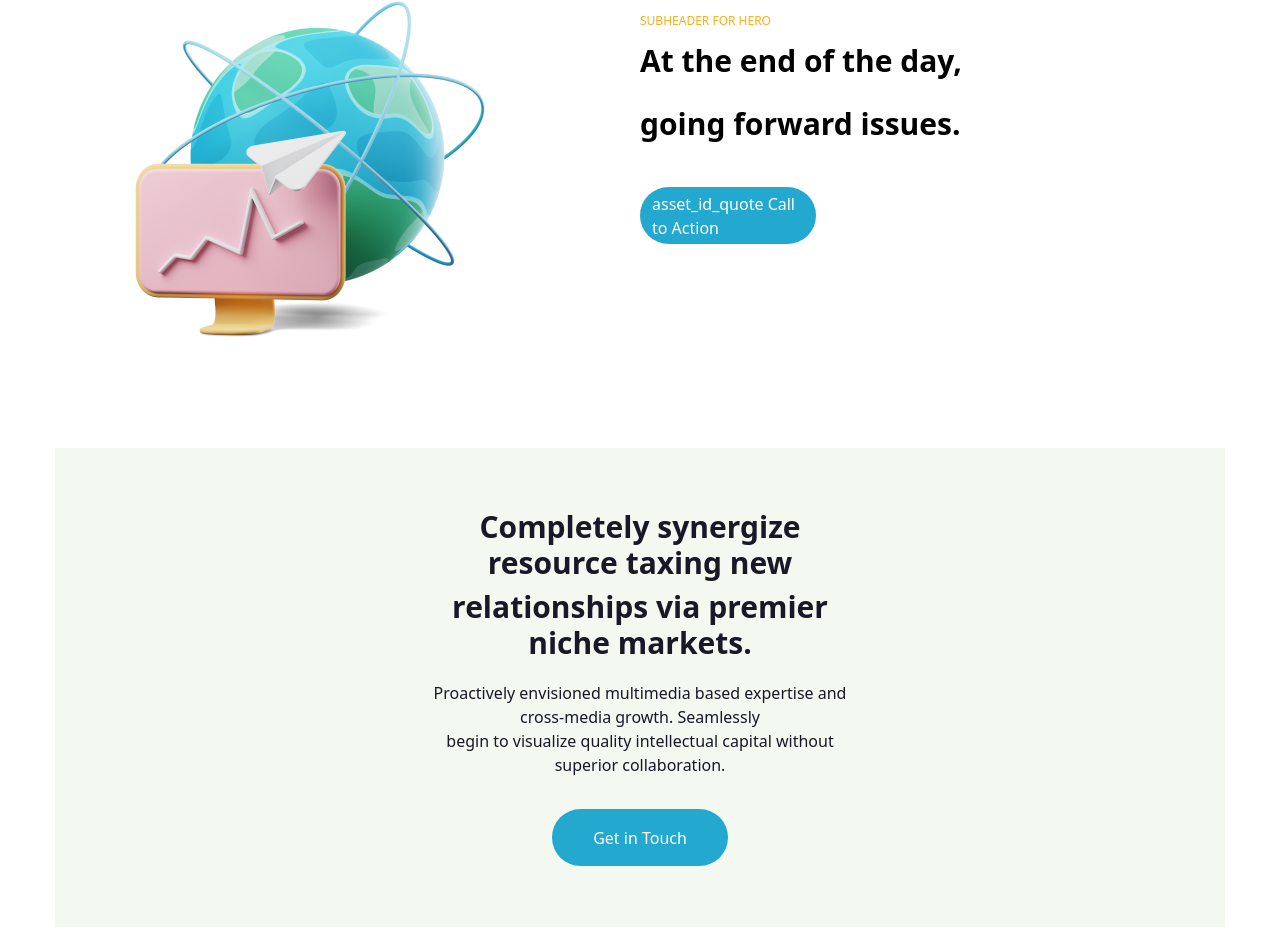
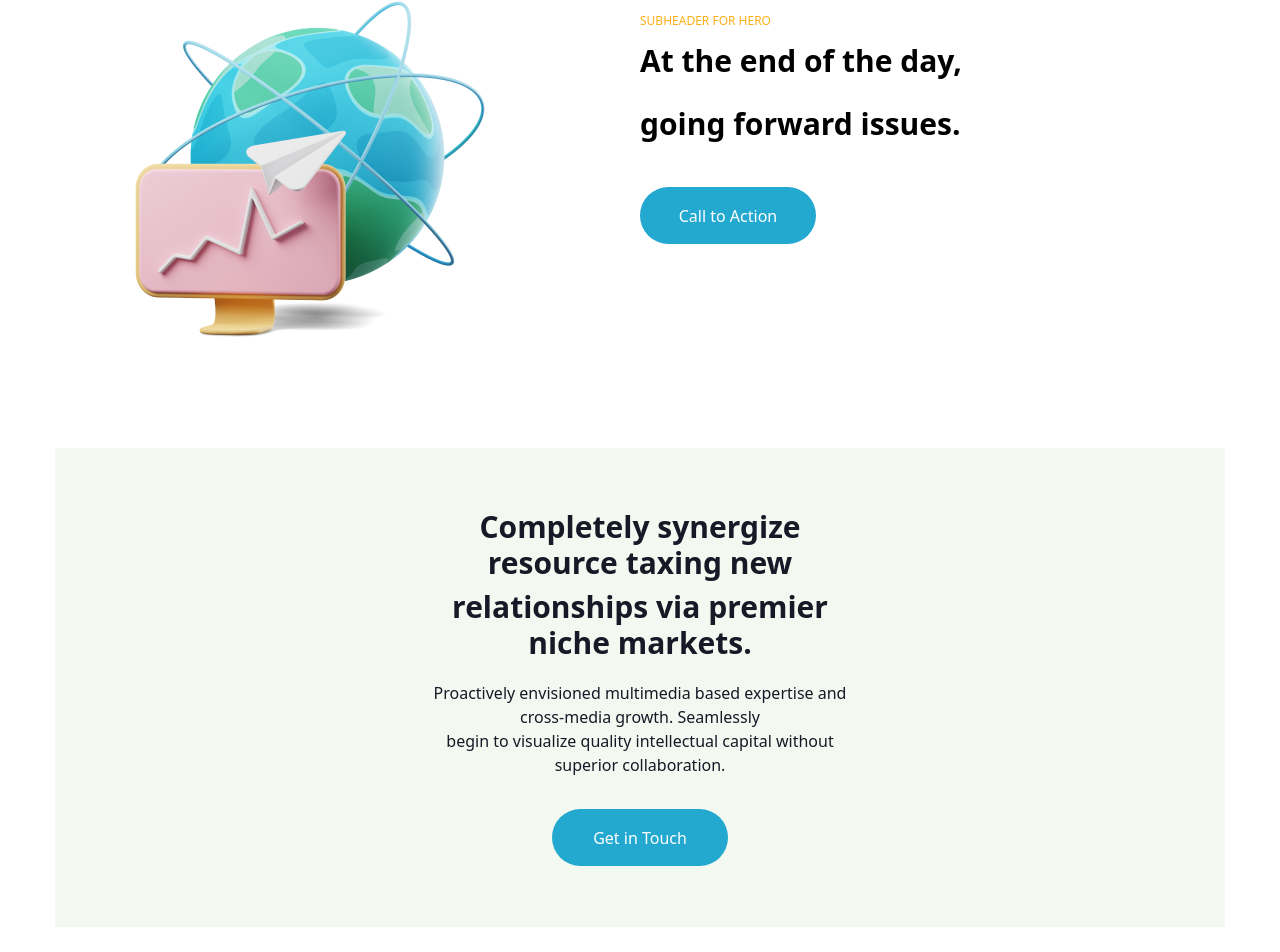
Before and after one commit to Bello2609/crypto-swap-website, a Vue app: page / in a window 1280 px wide. Shown: the part 2085-3037 px from the top of the page. Built offline with nearby package versions, Linux system fonts and the light colour scheme.

Commit message:
:bug: fixed the asset_id_quotes

```diff
--- a/src/pages/Home/Home.vue
+++ b/src/pages/Home/Home.vue
@@ -118,7 +118,7 @@
                                         At the end of the day, going forward issues.
                                    </h4>
                                    <div className="flex justify-center items-center mt-8 w-[176px] h-[57px] font-medium bg-[#23A9D0] text-[#fff] p-3 w-40 h-12 rounded-full">
-                                        <RouterLink to="/">asset_id_quote
+                                        <RouterLink to="/">
                                              Call to Action
                                         </RouterLink>
                                    </div>
```
